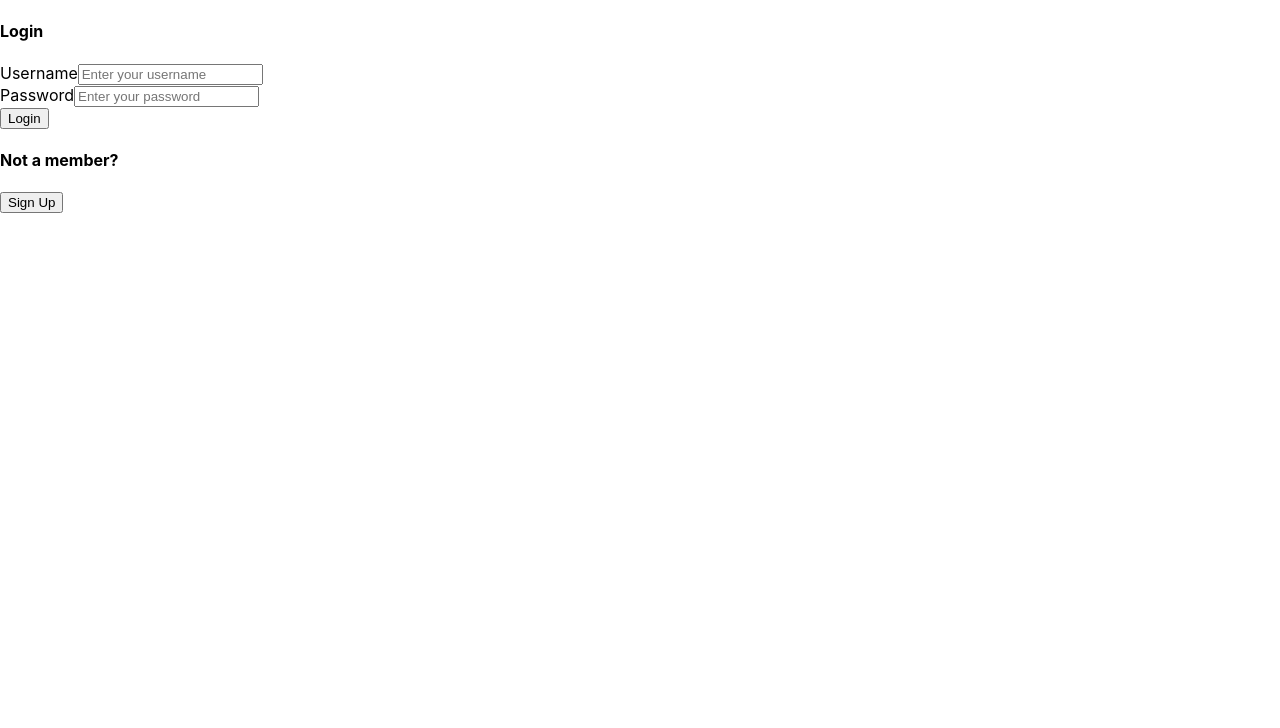
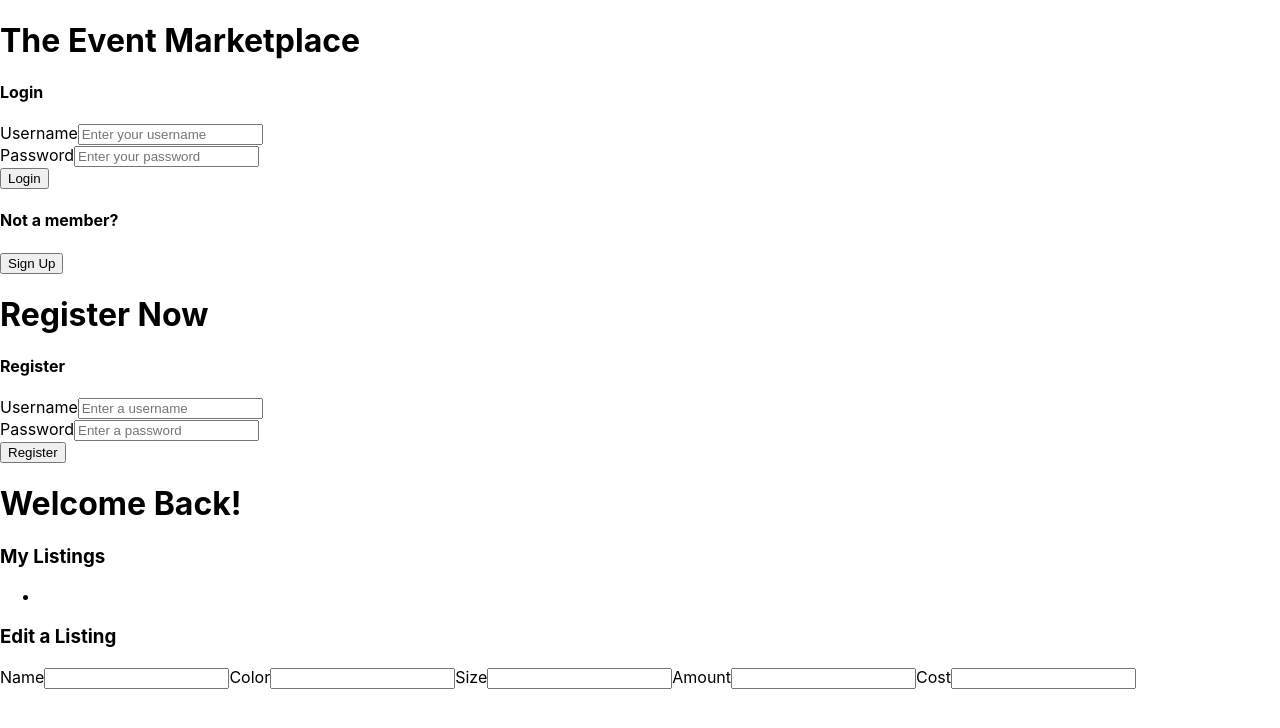
Before and after one commit to jade-lt/Event-Hub, a React (Create React App) app in the folder client/: page / in a window 1280 px wide. Shown: the top 728 px of the page. Built offline with nearby package versions, Linux system fonts and the light colour scheme.

Commit message:
updated marketplace container to render all

```diff
--- a/client/src/components/MarketplaceContainer.js
+++ b/client/src/components/MarketplaceContainer.js
@@ -1,10 +1,15 @@
 import React from "react";
+import { DashboardContainer } from "./DashboardContainer";
 import { UserLogin } from "./UserLogin";
+import { UserRegister } from "./UserRegister";
 
 const MarketplaceContainer = () => {
     return (
         <div>
+            <h1 class="header-text">The Event Marketplace</h1>
             <UserLogin />
+            <UserRegister />
+            <DashboardContainer />
         </div>
 
     )
--- /dev/null
+++ b/client/src/components/UserRegister.js
@@ -0,0 +1,39 @@
+import React from "react";
+
+const UserRegister = () => {
+  return (
+    <div>
+      <div id="register-header" class="container">
+        <h1 class="header-text">Register Now</h1>
+      </div>
+      <div id="new-user-div">
+        <form id="new-user">
+          <h4>Register</h4>
+          <div class="form-group">
+            <label for="username">Username</label>
+            <input
+              type="text"
+              class="form-control"
+              placeholder="Enter a username"
+              name="username"
+            ></input>
+          </div>
+          <div class="form-group">
+            <label for="password">Password</label>
+            <input
+              type="password"
+              class="form-control"
+              placeholder="Enter a password"
+              name="password"
+            ></input>
+          </div>
+          <button type="submit" id="new-user" class="btn btn-outline-info">
+            Register
+          </button>
+        </form>
+      </div>
+    </div>
+  );
+};
+
+export { UserRegister };
```
